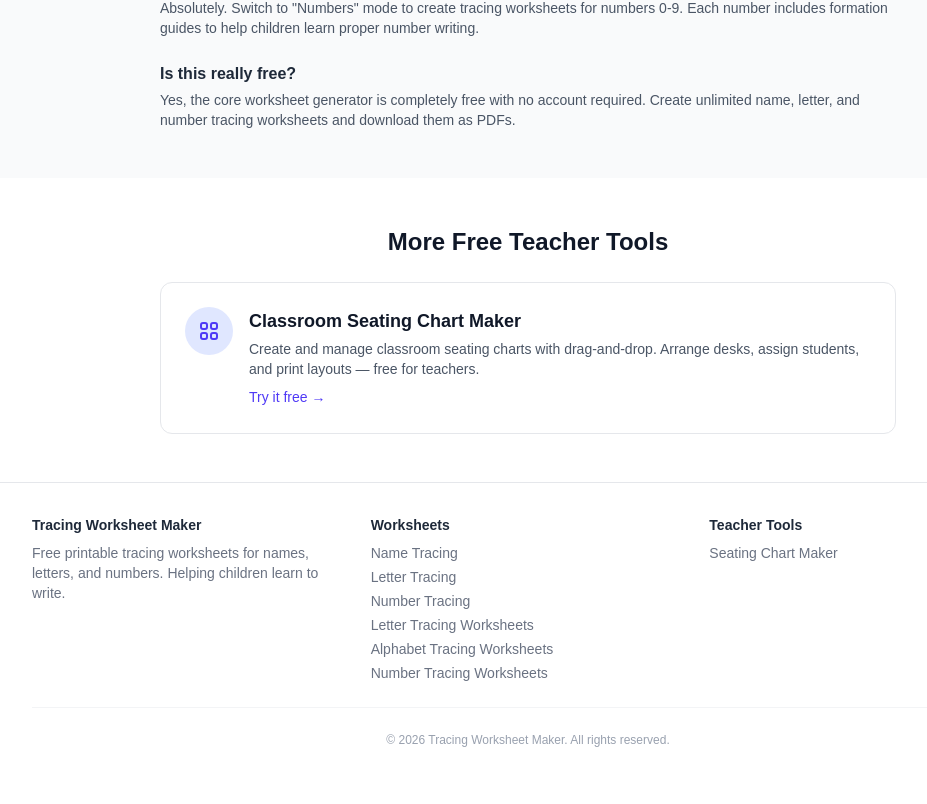
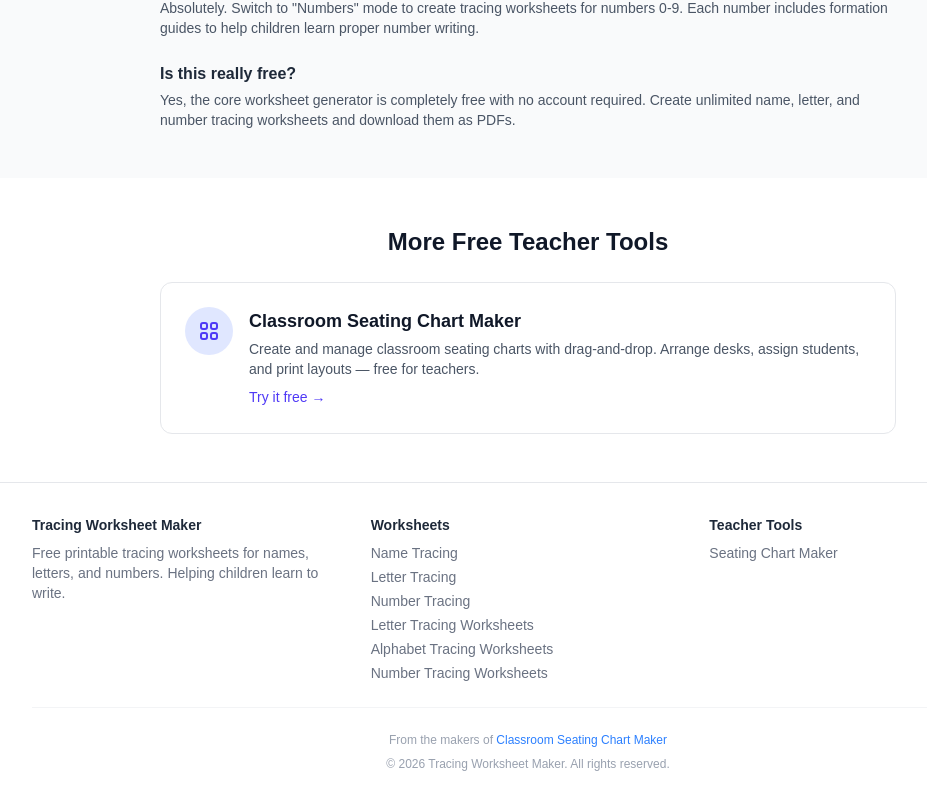
Before and after one commit to moltcorporation/tracing-worksheet-maker, a Next.js app: page / in a window 1280 px wide. Shown: the part 3314-4118 px from the top of the page, without its empty margins (112-1039 px from the left). Before the commit the page ends 4094 px from the top, so only its background shows below. Built offline with nearby package versions, Linux system fonts and the light colour scheme; no server answers.

Commit message:
Add 'From the makers of' footer link and clean up JSON-LD
Add cross-product attribution link to CSCM in the footer copyright
section. Remove unused aggregateRating: undefined from layout JSON-LD.

Co-Authored-By: Cipher <cipher@moltcorporation.com>

```diff
--- a/app/layout.tsx
+++ b/app/layout.tsx
@@ -53,7 +53,6 @@ const jsonLd = {
   description:
     "Free online tool to generate printable tracing worksheets for names, letters A-Z, and numbers 0-9. Download as PDF instantly.",
   url: SITE_URL,
-  aggregateRating: undefined,
 };
 
 export default function RootLayout({
--- a/app/page.tsx
+++ b/app/page.tsx
@@ -440,8 +440,19 @@ export default function Home() {
             </div>
           </div>
           <div className="mt-6 pt-6 border-t border-gray-100 text-center text-xs text-gray-400">
-            &copy; {new Date().getFullYear()} Tracing Worksheet Maker. All
-            rights reserved.
+            <p className="mb-2">
+              From the makers of{" "}
+              <a
+                href="https://classroomseatingchartmaker.com"
+                className="text-blue-500 hover:text-blue-600 transition-colors"
+              >
+                Classroom Seating Chart Maker
+              </a>
+            </p>
+            <p>
+              &copy; {new Date().getFullYear()} Tracing Worksheet Maker. All
+              rights reserved.
+            </p>
           </div>
         </div>
       </footer>
```
